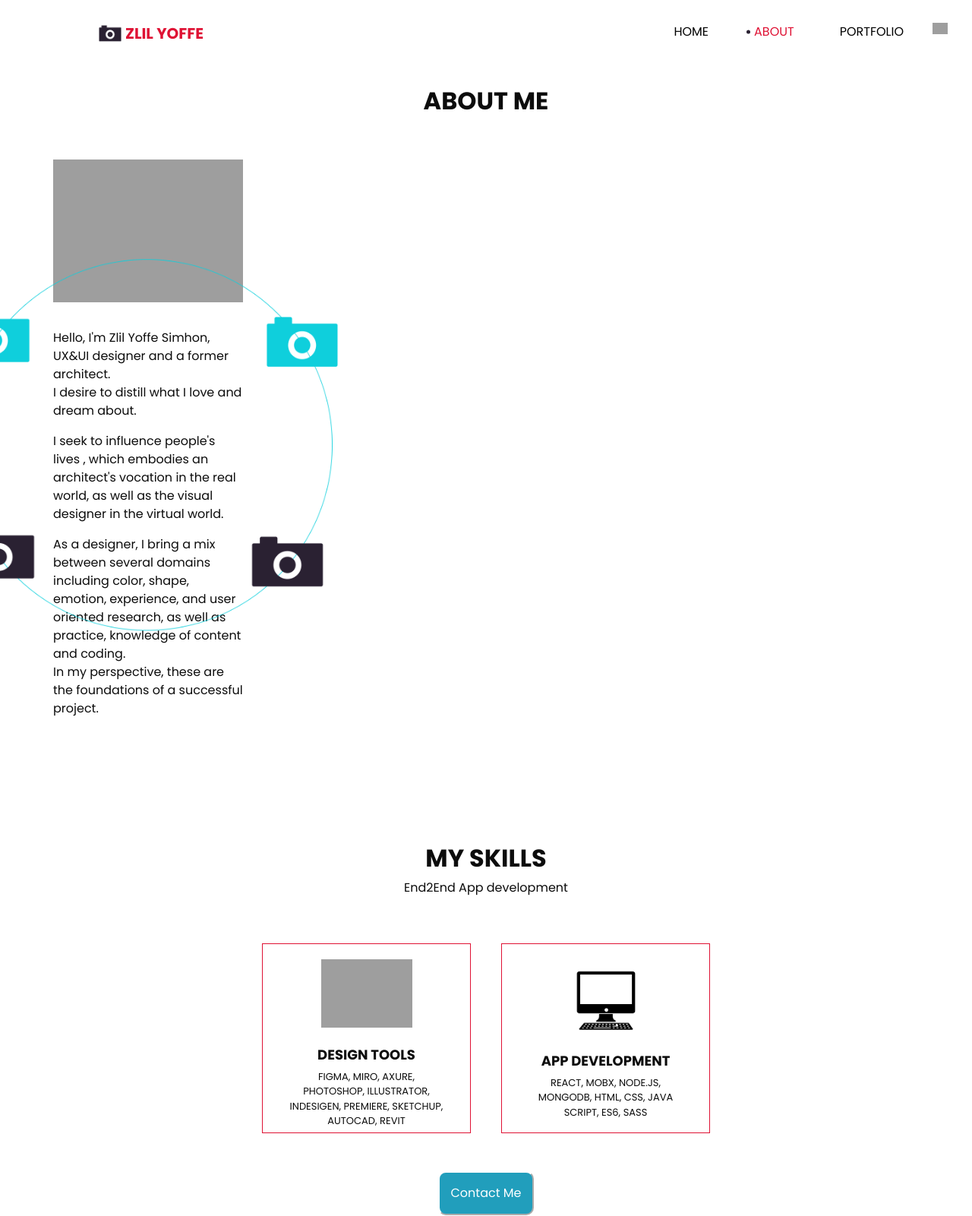
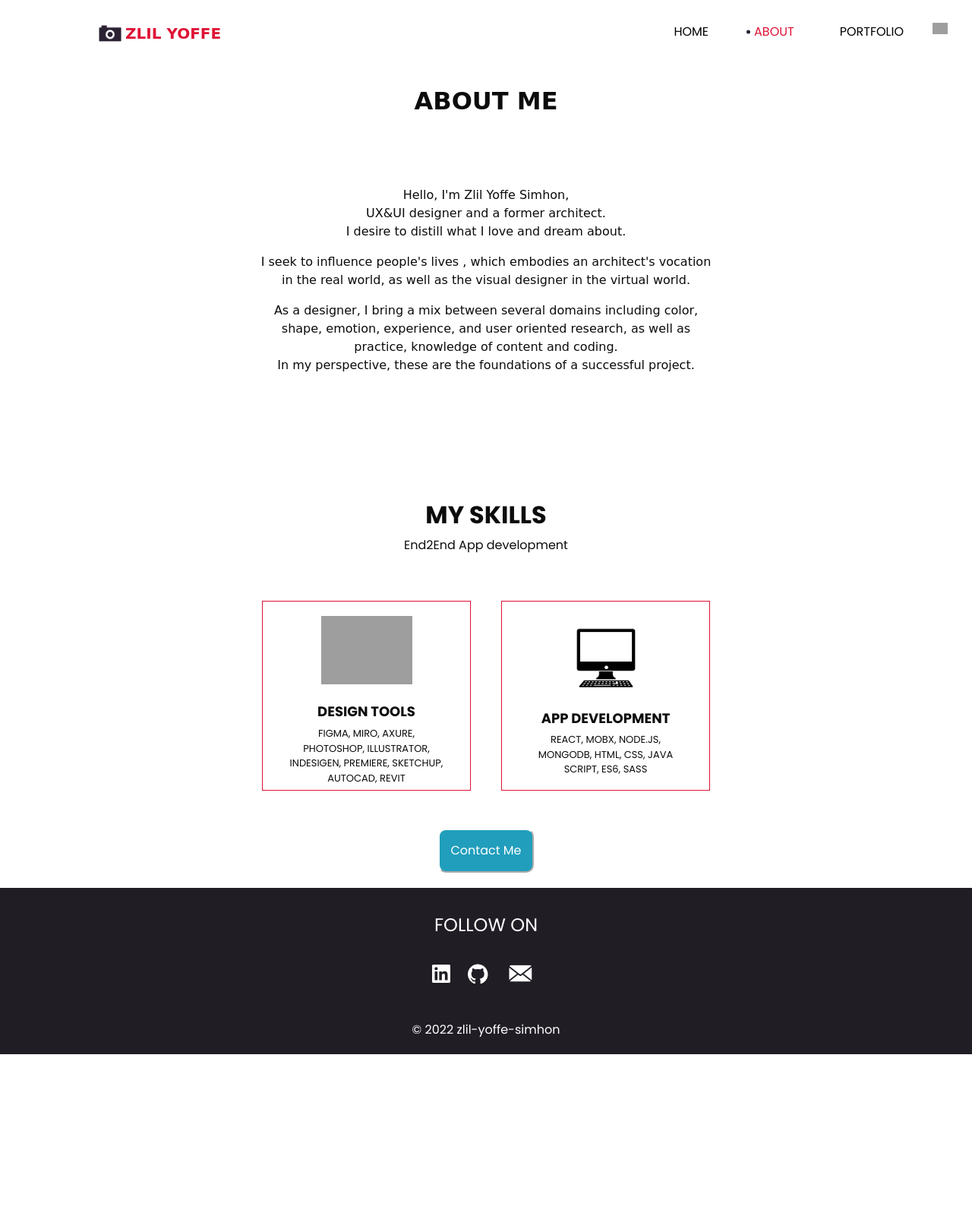
Before and after one commit to zlilyoffe/zlilyoffe.github.io, a PHP site: page /about.html in a window 1280 px wide. Shown: the top 1601 px of the page at 76% size. After the commit the page ends 1388 px from the top, so only its background shows below. Run offline with PHP 8.4, Linux system fonts and the light colour scheme; some libraries are stand-ins or nearby versions; grey boxes are pictures that could not be loaded.

Commit message:
style css

```diff
--- a/about.html
+++ b/about.html
@@ -38,7 +38,7 @@
             <nav class="navbar navbar-expand-lg custom_nav-container ">
               <a class="navbar-brand" href="index.html">
                 <img src="images/logo.png" alt="">
-                <span>
+                <span style="font-family:cursive">
                   Zlil Yoffe
                 </span>
               </a>
@@ -81,17 +81,17 @@
   <section class="about_section layout_padding">
     <div class="container">
       <div class="heading_container">
-        <h2>
+        <h2 style="font-family: cursive;">
           About Me
         </h2>
-      </div>
+
       <div class="box">
-        <div class="img-box">
+        <!-- <div class="img-box">
           <img src="images/about-img.png" alt="">
           <div class="about_img-bg">
             <img src="images/about-img-bg.png" alt="">
           </div>
-        </div>
+        </div> -->
         <div class="detail-box">
           <p>
             Hello, I'm Zlil Yoffe Simhon,</br> UX&UI designer and a former architect.</br>
@@ -107,7 +107,7 @@ a successful project.
           </p>
       </div>
     </div>
-
+  </div>
   </section>
 
   <section class="achieve_section layout_padding">
--- a/css/style.css
+++ b/css/style.css
@@ -431,7 +431,9 @@ a:focus {
 
 .about_section .box .detail-box {
   margin-top: 35px;
-  text-align: left;
+  text-align: center;
+  width: 600px;
+  font-family: cursive;
 }
 
 .about_section .box .detail-box a {
```
Also changed, not shown: index.html (+10 -10 lines).
